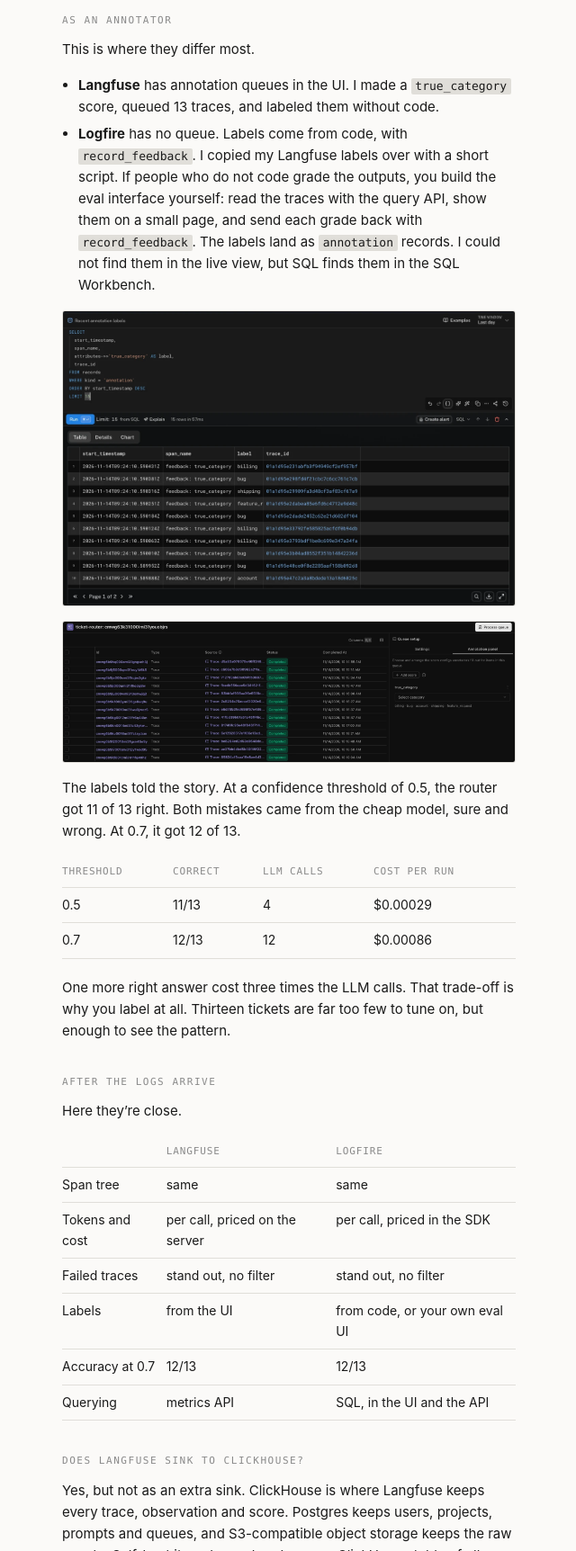
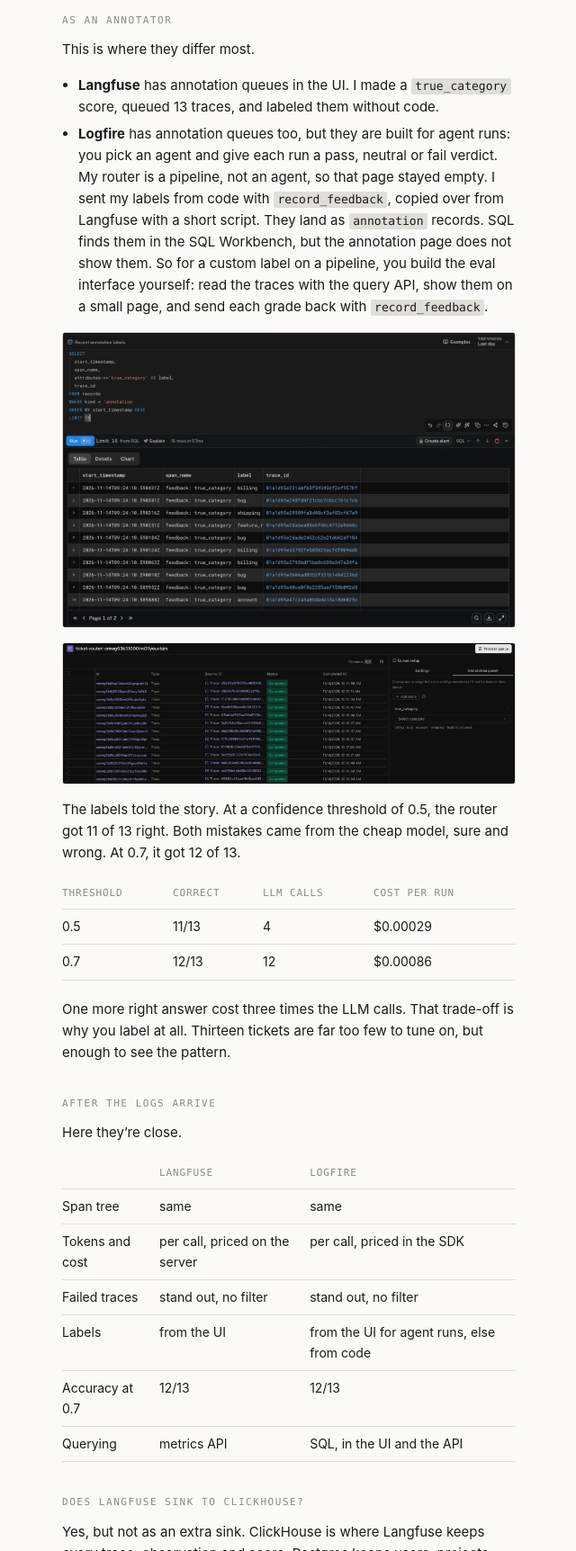
Before and after one commit to nazliander/nazliander.github.io, a plain HTML site: page writing/logfire-vs-langfuse-playing-around-to-see-the-differences/index.html in a window 1280 px wide. Shown: the part 2140-3864 px from the top of the page at 90% size, without its empty margins (319-959 px from the left). Drawn offline with Linux system fonts and the light colour scheme.

Commit message:
deploy: site build of a8ad664

```diff
--- a/writing/logfire-vs-langfuse-playing-around-to-see-the-differences/index.html
+++ b/writing/logfire-vs-langfuse-playing-around-to-see-the-differences/index.html
@@ -29,7 +29,7 @@
 <p>This is where they differ most.</p>
 <ul>
 <li><strong>Langfuse</strong> has annotation queues in the UI. I made a <code>true_category</code> score, queued 13 traces, and labeled them without code.</li>
-<li><strong>Logfire</strong> has no queue. Labels come from code, with <code>record_feedback</code>. I copied my Langfuse labels over with a short script. If people who do not code grade the outputs, you build the eval interface yourself: read the traces with the query API, show them on a small page, and send each grade back with <code>record_feedback</code>. The labels land as <code>annotation</code> records. I could not find them in the live view, but SQL finds them in the SQL Workbench.</li>
+<li><strong>Logfire</strong> has annotation queues too, but they are built for agent runs: you pick an agent and give each run a pass, neutral or fail verdict. My router is a pipeline, not an agent, so that page stayed empty. I sent my labels from code with <code>record_feedback</code>, copied over from Langfuse with a short script. They land as <code>annotation</code> records. SQL finds them in the SQL Workbench, but the annotation page does not show them. So for a custom label on a pipeline, you build the eval interface yourself: read the traces with the query API, show them on a small page, and send each grade back with <code>record_feedback</code>.</li>
 </ul>
 <p><img src="/writing/langfuse-vs-logfire/logfire-annotations-sql.png" alt="The Logfire SQL Workbench, listing the true_category labels next to their trace IDs"></p>
 <p><img src="/writing/langfuse-vs-logfire/langfuse-queue-completed.png" alt="A Langfuse annotation queue with 13 labeled traces and the true_category score"></p>
@@ -88,7 +88,7 @@
 <tr>
 <td>Labels</td>
 <td>from the UI</td>
-<td>from code, or your own eval UI</td>
+<td>from the UI for agent runs, else from code</td>
 </tr>
 <tr>
 <td>Accuracy at 0.7</td>
```
